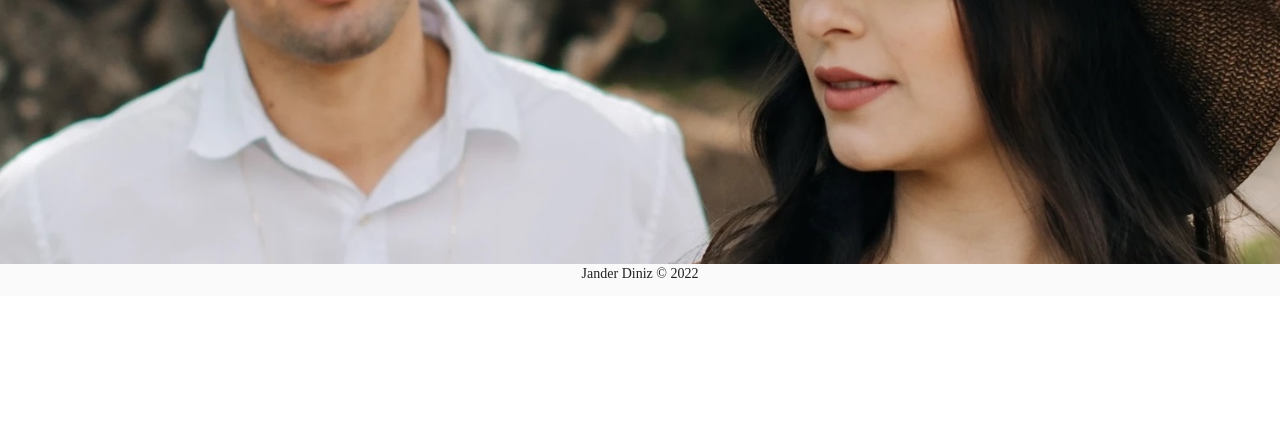
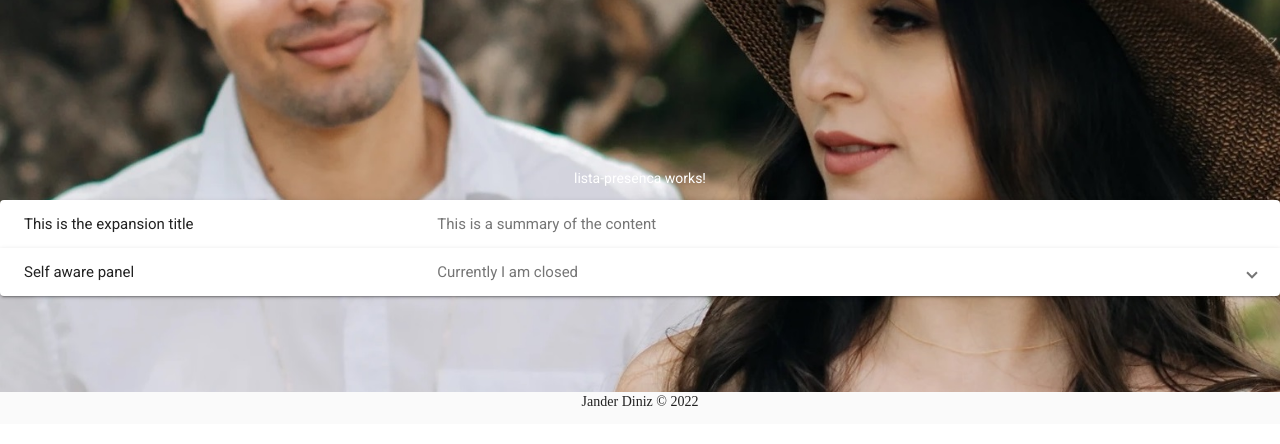
Before and after one commit to janderfdiniz18/listacasamento-front, an Angular app: page /presenca/1 in a window 1280 px wide. Before the commit this address led to /. Shown: the top 444 px of the page. Built offline with nearby package versions, Linux system fonts and the light colour scheme; no server answers.

Commit message:
presenca

```diff
--- a/src/app/app.module.ts
+++ b/src/app/app.module.ts
@@ -29,7 +29,7 @@ import { MatRadioModule } from '@angular/material/radio';
 import { NoivosComponent } from './views/noivos/noivos.component';
 import { CadastroConvidadosComponent } from './views/noivos/cadastro-convidados/cadastro-convidados.component';
 import { ListaPresencaComponent } from './views/lista-presenca/lista-presenca.component';
-
+import {MatExpansionModule} from '@angular/material/expansion';
 @NgModule({
   declarations: [
     AppComponent,
@@ -62,7 +62,8 @@ import { ListaPresencaComponent } from './views/lista-presenca/lista-presenca.co
     MatSidenavModule,
     MatRadioModule,
     MatCheckboxModule,
-    MatCardModule
+    MatCardModule,
+    MatExpansionModule
   ],
   providers: [
     LocalDateTimePipe
--- a/src/app/shared/service/listaconvidado.service.ts
+++ b/src/app/shared/service/listaconvidado.service.ts
@@ -40,8 +40,8 @@ export class ListaconvidadoService {
     let completeUrl = this.apiUrl + '/lista-casamento/noivos/'
     return this.httpClient.get<any>(completeUrl + codigo);
   }
-  public getListaPresenca(codigo: string, presenca: boolean): Observable<any>{
+  public getListaPresenca(codigo: string, status: boolean, presenca: boolean): Observable<any>{
     let completeUrl = this.apiUrl + '/lista-casamento/noivos/'
-    return this.httpClient.get<any>(completeUrl + codigo+ '/'+ presenca);
+    return this.httpClient.get<any>(completeUrl + codigo+ '/'+ status + '/'+ presenca);
   }
 }
--- a/src/app/views/lista-convidados/lista-convidados.component.html
+++ b/src/app/views/lista-convidados/lista-convidados.component.html
@@ -59,7 +59,7 @@
                     href="https://api.whatsapp.com/send?phone=5512991207294"><button mat-raised-button
                         class="linkButton" color="primary"> WHATSAPP</button></a>
             <h2> Casamento 29/10/2022</h2>
-            <h1 *ngIf="statusDis"> Confirmar Presença até 25/09/2022</h1>
+            <h1 *ngIf="statusDis"> Confirmar Presença até 29/09/2022</h1>
 
         </div> <br>
         <p class="whats"><a style="color:#3fb551;" href="http://www.casamentojandereellen.com.br/#listacasamento">
--- a/src/app/views/lista-presenca/lista-presenca.component.html
+++ b/src/app/views/lista-presenca/lista-presenca.component.html
@@ -1 +1,25 @@
 <p>lista-presenca works!</p>
+<mat-accordion>
+    <mat-expansion-panel hideToggle>
+        <mat-expansion-panel-header>
+            <mat-panel-title>
+                This is the expansion title
+            </mat-panel-title>
+            <mat-panel-description>
+                This is a summary of the content
+            </mat-panel-description>
+        </mat-expansion-panel-header>
+        <p>This is the primary content of the panel.</p>
+    </mat-expansion-panel>
+    <mat-expansion-panel (opened)="panelOpenState = true" (closed)="panelOpenState = false">
+        <mat-expansion-panel-header>
+            <mat-panel-title>
+                Self aware panel
+            </mat-panel-title>
+            <mat-panel-description>
+                Currently I am {{panelOpenState ? 'open' : 'closed'}}
+            </mat-panel-description>
+        </mat-expansion-panel-header>
+        <p>I'm visible because I am open</p>
+    </mat-expansion-panel>
+</mat-accordion>
--- a/src/app/views/lista-presenca/lista-presenca.component.ts
+++ b/src/app/views/lista-presenca/lista-presenca.component.ts
@@ -1,4 +1,8 @@
 import { Component, OnInit } from '@angular/core';
+import { MatDialog } from '@angular/material/dialog';
+import { MatTableDataSource } from '@angular/material/table';
+import { ActivatedRoute } from '@angular/router';
+import { ListaconvidadoService } from 'src/app/shared/service/listaconvidado.service';
 
 @Component({
   selector: 'app-lista-presenca',
@@ -7,9 +11,17 @@ import { Component, OnInit } from '@angular/core';
 })
 export class ListaPresencaComponent implements OnInit {
 
-  constructor() { }
+  dataSource!: MatTableDataSource<any>;
+  panelOpenState = false;
+  cogidoUrl = '';
+  constructor(
+    private rest: ListaconvidadoService,
+    private route: ActivatedRoute,
+    private dialog: MatDialog) { }
 
   ngOnInit(): void {
+    this.rest.getListaPresenca(this.cogidoUrl, false, true ).subscribe(data => {
+      this.dataSource = new MatTableDataSource(data);
+    });
   }
-
 }
--- a/src/app/views/noivos/noivos.component.html
+++ b/src/app/views/noivos/noivos.component.html
@@ -6,11 +6,14 @@
             <mat-label>Filter</mat-label>
             <input matInput (keyup)="applyFilter($event)" placeholder="Ex. Mia" #input>
         </mat-form-field>
-        <button mat-raised-button class="demo-button" (click)="getConvidadosStatus(false)">
+        <button mat-raised-button class="demo-button" (click)="getConvidadosStatus(true, false)">
             Não confirmados
         </button>
-        <button mat-raised-button class="demo-button" (click)="getConvidadosStatus(true)">
+        <button mat-raised-button class="demo-button" (click)="getConvidadosStatus(false, true)">
             Confirmados
+        </button>
+        <button mat-raised-button class="demo-button" (click)="getConvidadosStatus(false, false)">
+            Não Iram
         </button>
     </div>
 
--- a/src/app/views/noivos/noivos.component.ts
+++ b/src/app/views/noivos/noivos.component.ts
@@ -69,8 +69,8 @@ export class NoivosComponent implements AfterViewInit  {
     });
   }
 
-  getConvidadosStatus(status: boolean) {
-    this.rest.getListaPresenca(this.cogidoUrl, status ).subscribe(data => {
+  getConvidadosStatus(status: boolean, presenca: boolean) {
+    this.rest.getListaPresenca(this.cogidoUrl, status, presenca ).subscribe(data => {
       this.dataSource = new MatTableDataSource(data);
     });
   }
```
Also changed, not shown: src/app/app-routing.module.ts (+6 -1 lines), src/assets/img/header-bg2.jpg, 1 other file (tests, documents, lock files or other folders).
